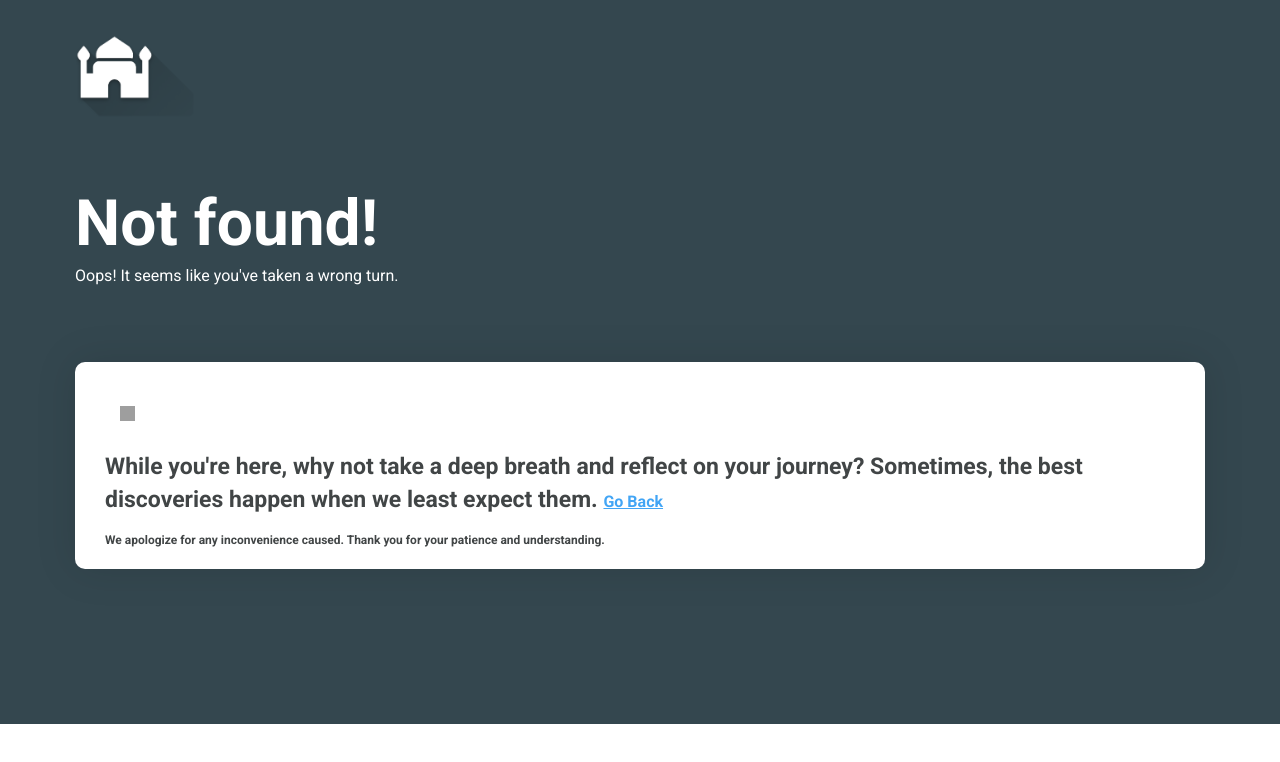
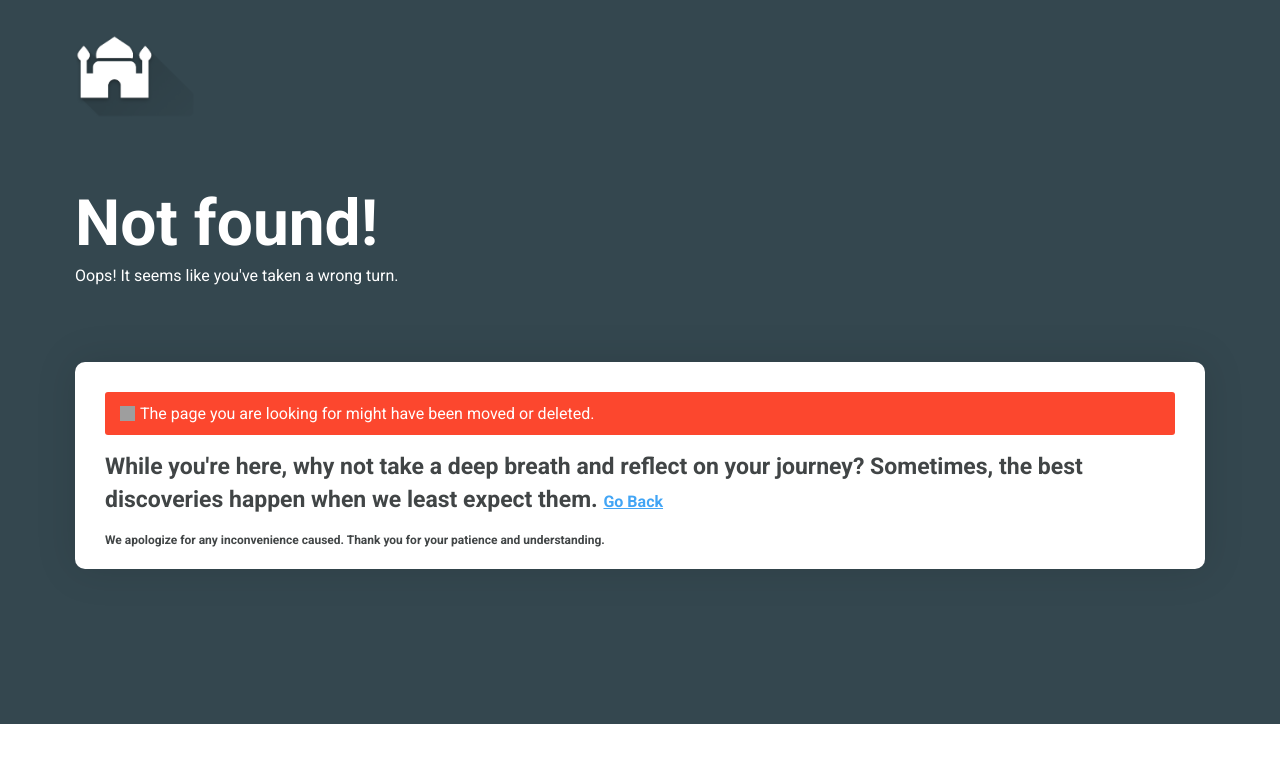
Before and after one commit to MadrasaMate/MadrasaMate.github.io, a plain HTML site: page 404.html in a window 1280 px wide. Drawn offline with nearby package versions, Linux system fonts and the light colour scheme; grey boxes are pictures that could not be loaded.

Commit message:
Update styles.css

```diff
--- a/styles.css
+++ b/styles.css
@@ -323,6 +323,10 @@ small {
   background-color: #FC472E;
 }
 
+.alert-404 {
+  background-color: #FC472E;
+}
+
 .alert img {
   display: inline-block;
   height: 15px;
```
